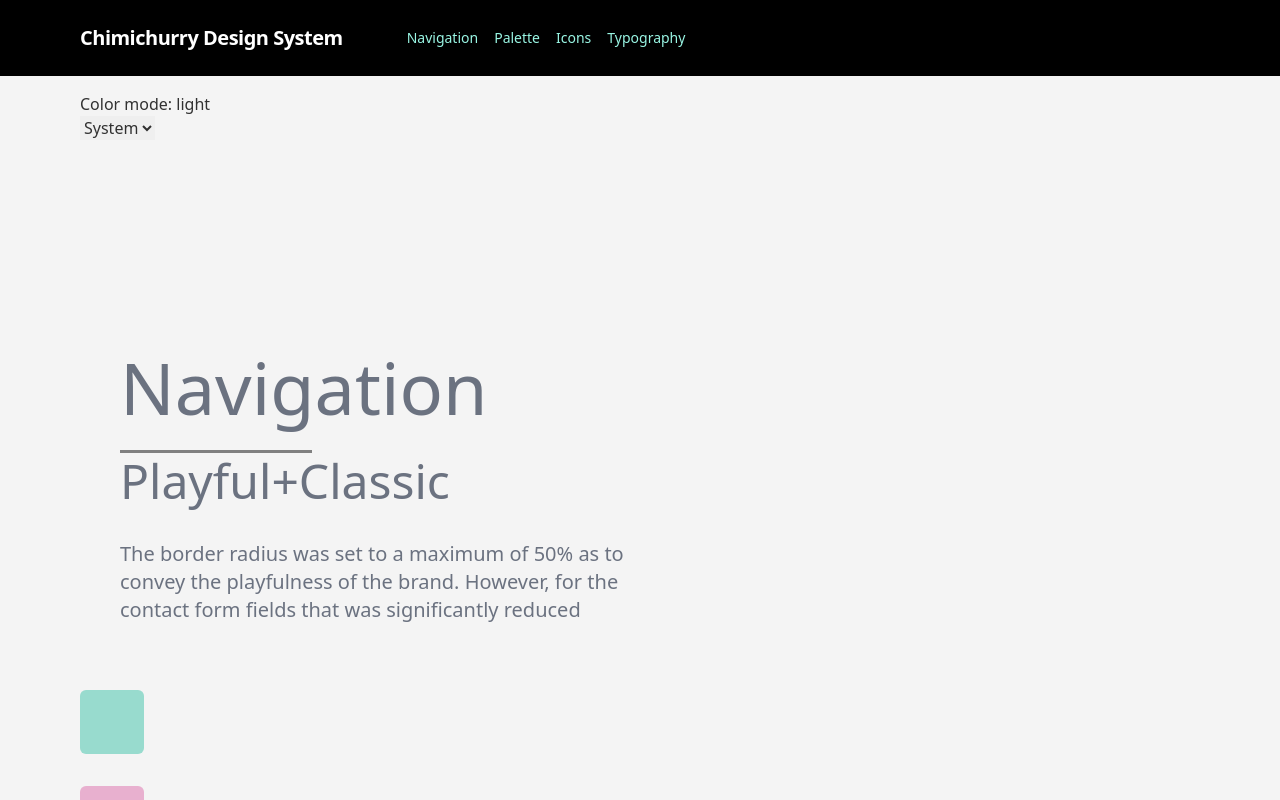
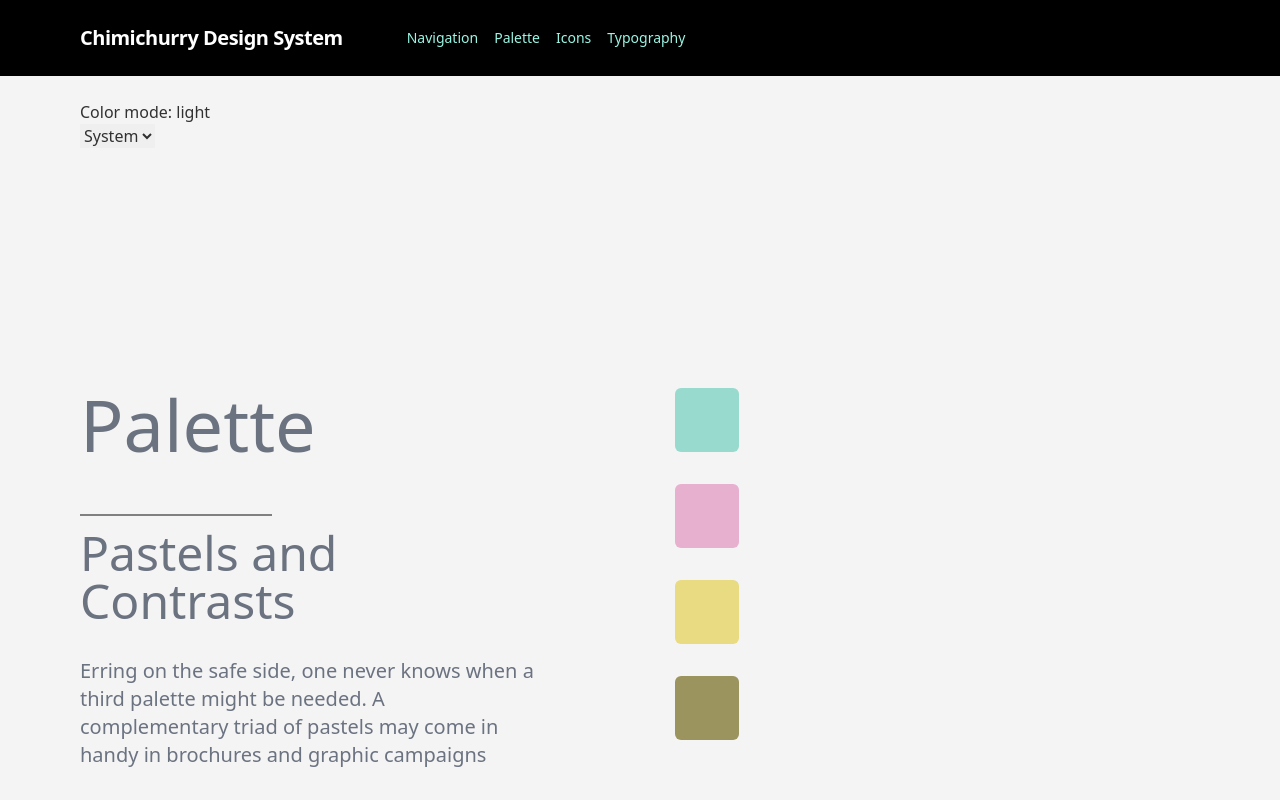
Before and after one commit to dadahaus/ui_nuxt, a Nuxt app: page /palette in a window 1280 px wide. Shown: the top 800 px of the page. Built offline with nearby package versions, Linux system fonts and the light colour scheme.

Commit message:
nuew changes

```diff
--- a/components/Copy.vue
+++ b/components/Copy.vue
@@ -1,6 +1,6 @@
 <template>
   <div
-    class="text-sm md:text-lg lg:text-xl md:w-[70%] lg:w-[50%] text-gray-500 dark:text-gray-400"
+    class="text-sm md:text-lg lg:text-xl max-w-[40ch] text-gray-500 dark:text-gray-400"
   >
     <slot />
   </div>
--- a/components/Nav.vue
+++ b/components/Nav.vue
@@ -1,5 +1,7 @@
 <template>
-  <nav class="flex items-center justify-between flex-wrap bg-black p-6 pl-20">
+  <nav
+    class="flex items-center justify-between flex-wrap bg-black px-5 py-6 md:pl-20"
+  >
     <div class="flex items-center flex-shrink-0 text-white mr-6">
       <!-- <svg
         class="fill-current h-8 w-8 mr-2"
--- a/components/SmallCopy.vue
+++ b/components/SmallCopy.vue
@@ -1,7 +1,7 @@
 <template>
   <div class="container">
     <div
-      class="smallcopy text-xl md:text-3xl lg:text-5xl md:w-[70%] lg:w-[50%] text-gray-500 dark:text-gray-400"
+      class="smallcopy text-xl md:text-3xl lg:text-5xl md:w-[70%] text-gray-500 dark:text-gray-400"
     >
       <slot />
     </div>
@@ -17,7 +17,7 @@
   position: absolute;
   background-color: gray;
   width: 7ch;
-  height: 6%;
+  height: 0.08ch;
   top: -15%;
 }
 </style>
--- a/layouts/default.vue
+++ b/layouts/default.vue
@@ -1,6 +1,6 @@
 <template>
   <Nav />
-  <div class="pl-20 p-4">
+  <div class="px-5 py-6 md:pl-20 p-4">
     <h1>Color mode: {{ $colorMode.value }}</h1>
     <select v-model="$colorMode.preference">
       <option value="system">System</option>
@@ -11,7 +11,7 @@
   </div>
 
   <div
-    class="md:h-screen mt-[15%] text-left pl-20 pr-10 flex flex-wrap space-between h-auto gap-16"
+    class="md:h-screen mt-[15%] text-left px-5 py-6 md:pl-20 flex flex-wrap space-between h-auto gap-16"
   >
     <slot />
   </div>
--- a/pages/icons.vue
+++ b/pages/icons.vue
@@ -1,15 +1,16 @@
 <template>
-  <div>
-    <h1
-      class="mb-4 text-4xl font-extrabold leading-none tracking-tight text-gray-400 md:text-5xl lg:text-6xl dark:text-gray-700"
-    >
-      Socials
-    </h1>
-    <LargeCopy title="Welcome">
+  <div
+    class="flex flex-col md:basis-[45%] lg:basis-[45%] justify-start h-auto gap-8"
+  >
+    <LargeCopy title="large copy"> Icons </LargeCopy>
+
+    <SmallCopy class="mt-[1ch] md:mt-[4ch]"> Sober Socials </SmallCopy>
+
+    <Copy>
       The social media icons were set to stand on their own apart from the
       buttons, keeping their border radius unchanged and spacing according to
-      view width and height.
-    </LargeCopy>
+      view width and height
+    </Copy>
   </div>
 
   <div class="flex flex-col items-start gap-8">
--- a/pages/index.vue
+++ b/pages/index.vue
@@ -1,16 +1,18 @@
 <template>
-  <LargeCopy title="Welcome"
+  <div>
+    <Copy class="mb-20" title="Welcome"
       >This is a tailored Design System for the argentinean brand Chimmy Churry.
       It encompasses <b>playful and modern</b> elements while still displaying
       well respected practices in UX. The main aspects of it revolve around the
       palette, this one in particular being an earthly/pastel one.
-  </LargeCopy>
-  <div class="pr-24 flex flex-row h-[90%]">
+    </Copy>
+    <div class="relative pl-0 pr-0 flex flex-row h-[50%]">
       <img
         class="transition-all opacity-50 hover:opacity-80"
-      style="object-fit: cover"
+        style="object-fit: contain"
         src="../img/1.png"
         alt=""
       />
     </div>
+  </div>
 </template>
--- a/pages/palette.vue
+++ b/pages/palette.vue
@@ -1,13 +1,15 @@
 <template>
-  <div class="pl-10 pr-20 flex flex-col justify-evenly h-auto gap-8">
-    <LargeCopy title="large copy"> Navigation </LargeCopy>
+  <div
+    class="flex flex-col md:basis-[45%] lg:basis-[45%] justify-start h-auto gap-8"
+  >
+    <LargeCopy title="large copy"> Palette </LargeCopy>
 
-    <SmallCopy> Playful+Classic </SmallCopy>
+    <SmallCopy class="mt-[1ch] md:mt-[4ch]"> Pastels and Contrasts </SmallCopy>
 
     <Copy>
-      The border radius was set to a maximum of 50% as to convey the playfulness
-      of the brand. However, for the contact form fields that was significantly
-      reduced
+      Erring on the safe side, one never knows when a third palette might be
+      needed. A complementary triad of pastels may come in handy in brochures
+      and graphic campaigns
     </Copy>
   </div>
   <Palette />
--- a/pages/typography.vue
+++ b/pages/typography.vue
@@ -1,13 +1,17 @@
 <template>
-  <div class="pl-10 pr-20 flex flex-col justify-evenly h-auto gap-8">
-    <LargeCopy title="large copy"> Navigation </LargeCopy>
+  <div
+    class="flex flex-col md:basis-[45%] lg:basis-[45%] justify-start h-auto gap-8"
+  >
+    <LargeCopy title="large copy"> Typography</LargeCopy>
 
-    <SmallCopy> Playful+Classic </SmallCopy>
+    <SmallCopy class="mt-[1ch] md:mt-[4ch]">
+      (Rules of) Type combination
+    </SmallCopy>
 
     <Copy>
-      The border radius was set to a maximum of 50% as to convey the playfulness
-      of the brand. However, for the contact form fields that was significantly
-      reduced
+      In searching for the perfect balance, it was decided to combine two sans
+      serif typefaces with similar x height, which is a common principle for
+      pairing typefaces
     </Copy>
   </div>
   <div class="text-gray-400 flex flex-col gap-3" style="font-family: Visby">
```
Lines whose indentation alone changed are shown as unchanged.
